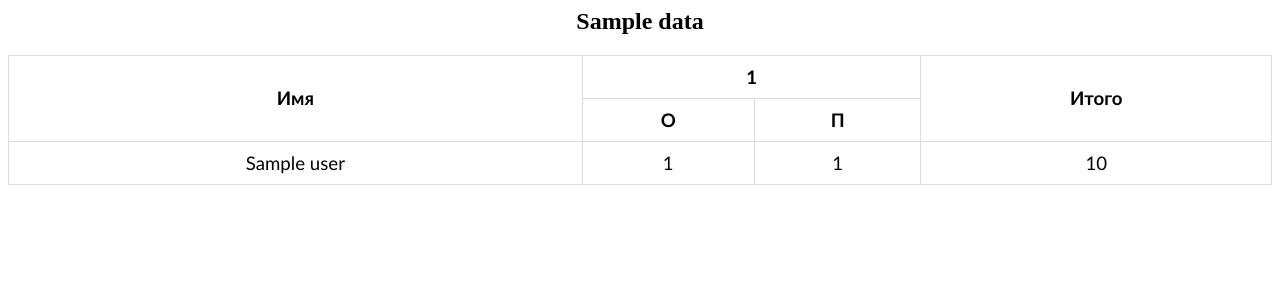
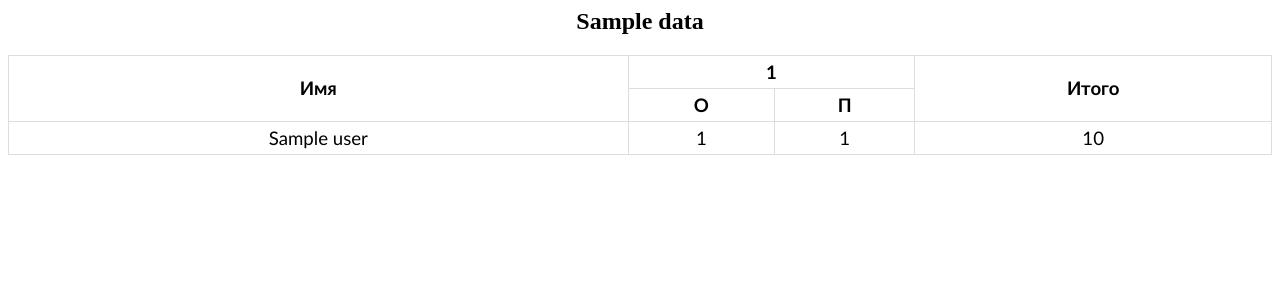
Before and after one commit to BASBK/M.E.T., a Flask app: template templates/stats.html in a window 1280 px wide. Shown: the top 300 px of the page. Run offline with Flask 2, Linux system fonts and the light colour scheme; the template is opened without the code that fills it: most values are stand-ins (such as "Sample title", 1, 10 or a date in 2020).

Commit message:
stats table size fixing

```diff
--- a/static/style.css
+++ b/static/style.css
@@ -115,7 +115,7 @@ table {
 }
 
 th, td {
-    padding: 10px;
+    padding: 5px;
     text-align: center;
     font-size: 14pt;
 }
```
